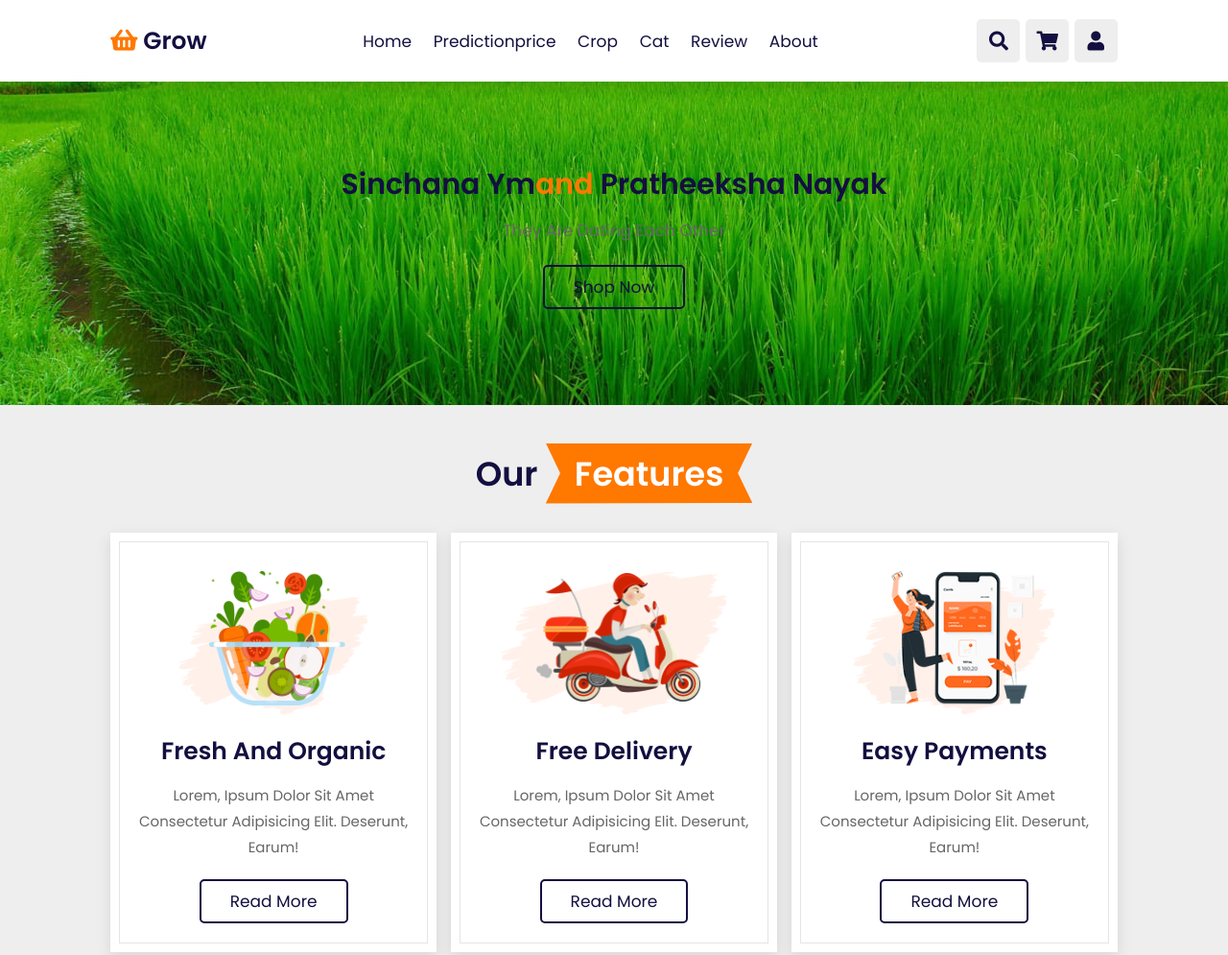
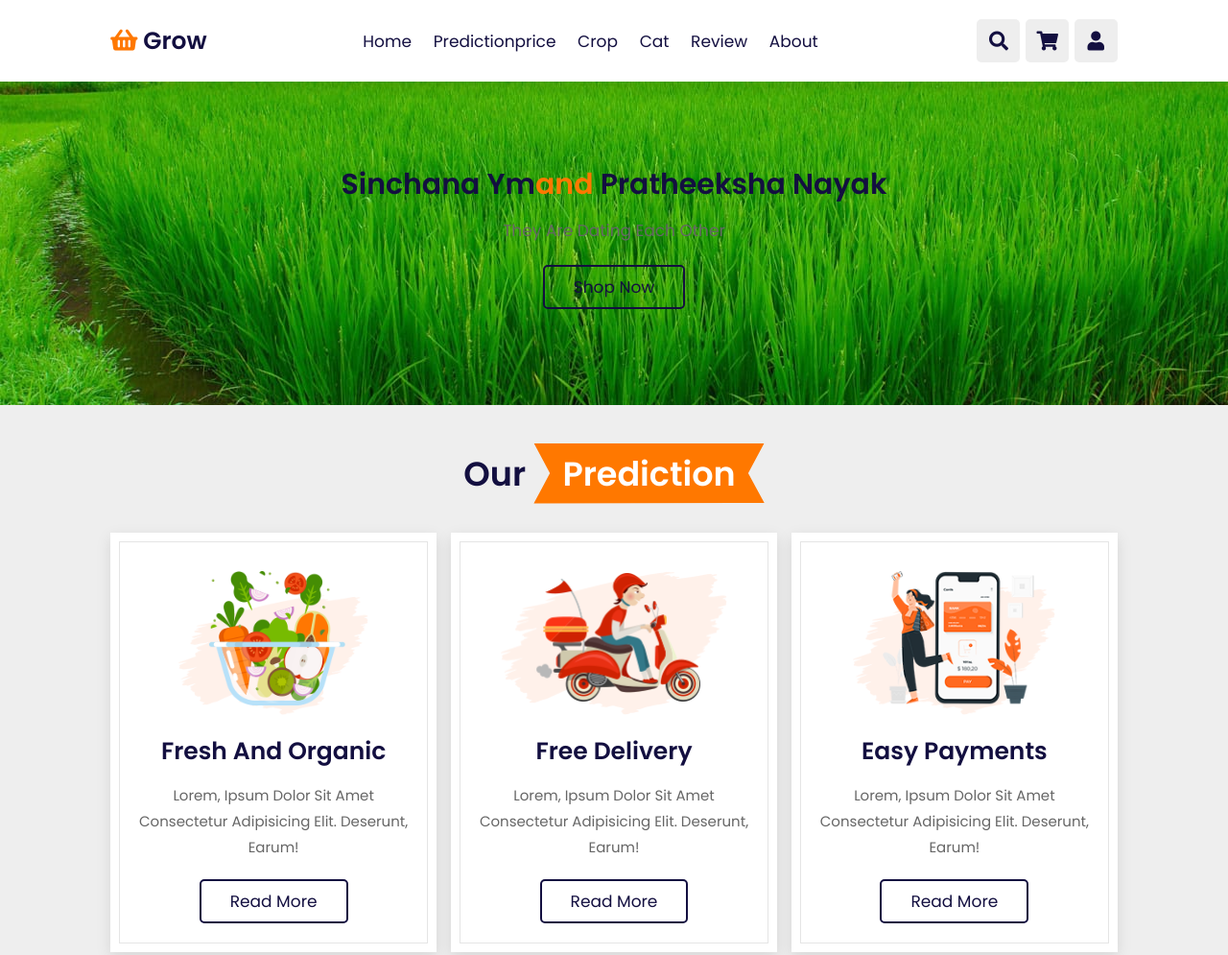
Before and after one commit to younus20/grow.github.io, a plain HTML site: page index.html in a window 1280 px wide. Shown: the top 995 px of the page at 96% size. Drawn offline with nearby package versions, Linux system fonts and the light colour scheme.

Commit message:
Update index.html

```diff
--- a/index.html
+++ b/index.html
@@ -107,7 +107,7 @@
 
 <section class="features" id="features">
 
-    <h1 class="heading"> our <span>features</span> </h1>
+    <h1 class="heading"> our <span>prediction</span> </h1>
 
     <div class="box-container">
 
```
